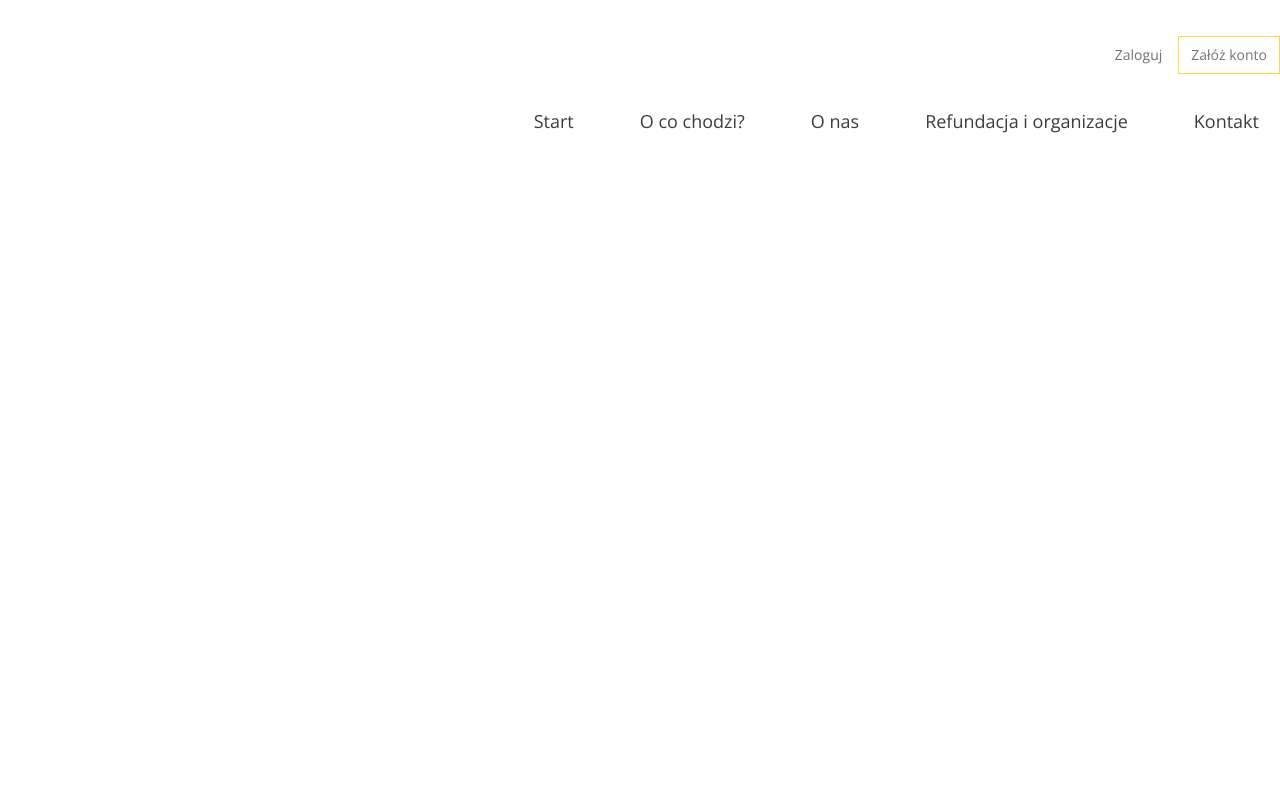
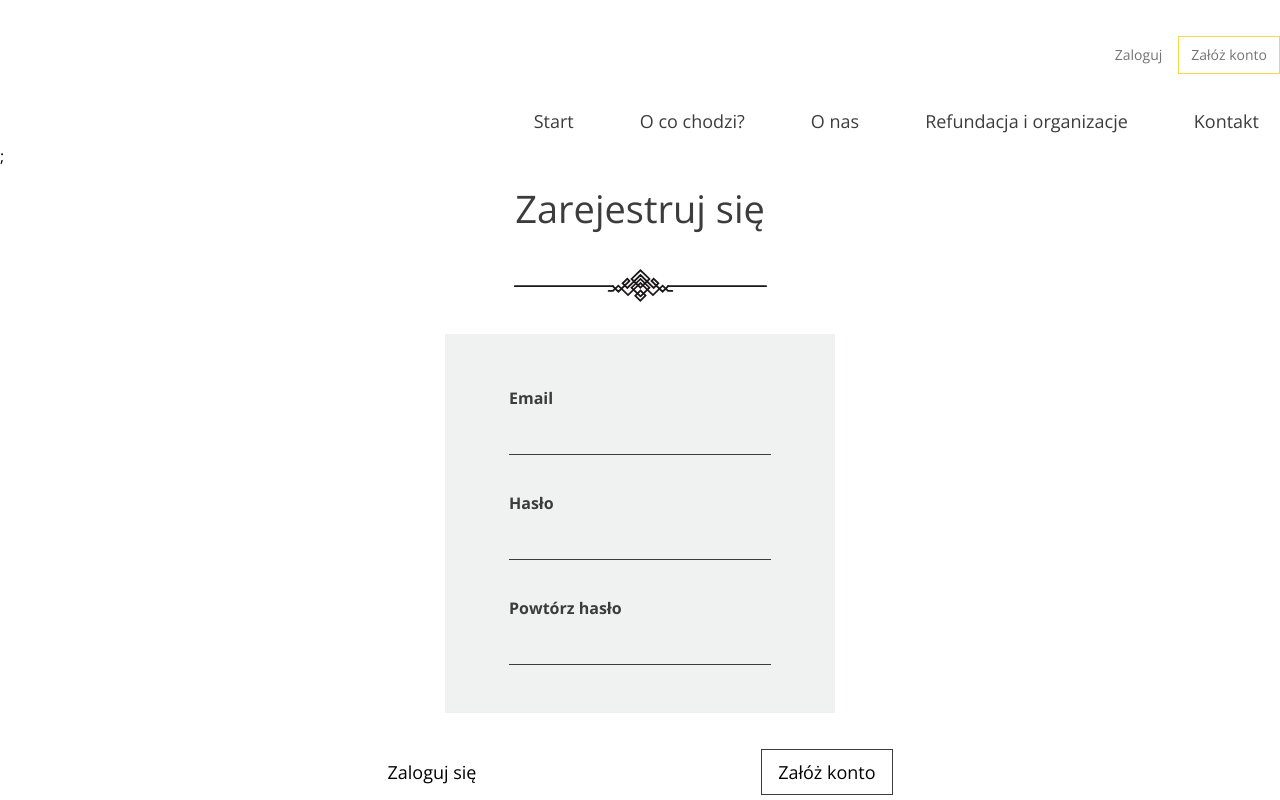
Before and after one commit to Ajek1993/OddajRzeczy, a Next.js app: page /register in a window 1280 px wide. Built offline with nearby package versions, Linux system fonts and the light colour scheme.

Commit message:
add login, register, logout validation

```diff
--- /dev/null
+++ b/src/app/logout/page.jsx
@@ -0,0 +1,21 @@
+import Link from "next/link";
+import Heading from "@/components/Heading";
+import Navigation from "@/components/Navigation";
+
+export default function page() {
+  return (
+    <div className="flex flex-col items-center">
+      <Navigation />
+      <div className="mt-24">
+        <Heading title={["Wylogowanie nastąpiło pomyślnie"]} />
+      </div>
+
+      <Link
+        href="/"
+        className="w-[160px] text-lg text-black mt-9 font-light text-center border-solid border-text_color border px-4 py-3"
+      >
+        Strona główna
+      </Link>
+    </div>
+  );
+}
--- a/src/app/register/page.jsx
+++ b/src/app/register/page.jsx
@@ -1,5 +1,153 @@
+"use client";
+
+import Heading from "@/components/Heading";
 import Navigation from "@/components/Navigation";
+import Link from "next/link";
+import React, { useState } from "react";
 
 export default function page() {
-  return <Navigation />;
+  const [values, setValues] = useState({
+    email: "",
+    password: "",
+    confirmPassword: "",
+  });
+
+  const [errors, setErrors] = useState({
+    email: "",
+    password: "",
+    confirmPassword: "",
+  });
+
+  const handleChange = ({ target: { name, value } }) => {
+    setValues((prev) => ({
+      ...prev,
+      [name]: value,
+    }));
+  };
+
+  const handleRegister = (e) => {
+    e.preventDefault();
+    setErrors([]);
+    // Validation
+    if (
+      values.email.indexOf("@") === -1 ||
+      values.email.lastIndexOf(".") < values.email.lastIndexOf("@")
+    ) {
+      setErrors((prev) => ({
+        ...prev,
+        email: "Podany email jest nieprawidłowy",
+      }));
+    } else {
+      setErrors((prev) => ({
+        ...prev,
+        email: "",
+      }));
+    }
+
+    if (!values.password || values.password.length < 6) {
+      setErrors((prev) => ({
+        ...prev,
+        password: "Podane hasło jest za krótkie",
+      }));
+    } else {
+      setErrors((prev) => ({
+        ...prev,
+        password: "",
+      }));
+    }
+
+    if (!values.confirmPassword || values.confirmPassword !== values.password) {
+      setErrors((prev) => ({
+        ...prev,
+        confirmPassword: "Podane hasła nie są identyczne",
+      }));
+    } else {
+      setErrors((prev) => ({
+        ...prev,
+        confirmPassword: "",
+      }));
+    }
+  };
+  return (
+    <>
+      <Navigation />;
+      <Heading title={["Zarejestruj się"]} />
+      <form className="bg-secondaryBcg w-[85%] md:w-[390px] m-auto px-16 py-12 text-text_color">
+        <div className="flex flex-col">
+          <label className="font-semibold mb-2 py-1" htmlFor="email">
+            Email
+          </label>
+          <input
+            className={`bg-transparent outline-none py-1 border-b ${
+              errors.email ? "border-red-600" : "border-text_color"
+            } border-solid`}
+            type="email"
+            id="email"
+            name="email"
+            value={values.email}
+            onChange={handleChange}
+          />
+          {errors.email && (
+            <p className="text-red-600 text-xs font-bold mt-1">
+              {errors.email}
+            </p>
+          )}
+        </div>
+        <div className="flex flex-col mt-6">
+          <label className="font-semibold my-2 py-1" htmlFor="password">
+            Hasło
+          </label>
+          <input
+            className={`bg-transparent outline-none py-1 border-b ${
+              errors.password ? "border-red-600" : "border-text_color"
+            } border-solid`}
+            type="password"
+            id="password"
+            name="password"
+            value={values.password}
+            onChange={handleChange}
+          />
+          {errors.password && (
+            <p className="text-red-600 text-xs font-bold mt-1">
+              {errors.password}
+            </p>
+          )}
+          {!errors.password && errors.confirmPassword && (
+            <p className="text-red-600 text-xs font-bold mt-1">
+              {errors.confirmPassword}
+            </p>
+          )}
+        </div>
+        <div className="flex flex-col mt-6">
+          <label className="font-semibold my-2 py-1" htmlFor="confirmPassword">
+            Powtórz hasło
+          </label>
+          <input
+            className={`bg-transparent outline-none py-1 border-b ${
+              errors.confirmPassword ? "border-red-600" : "border-text_color"
+            } border-solid`}
+            type="password"
+            id="confirmPassword"
+            name="confirmPassword"
+            value={values.confirmPassword}
+            onChange={handleChange}
+          />
+          {errors.confirmPassword && (
+            <p className="text-red-600 text-xs font-bold mt-1">
+              {errors.confirmPassword}
+            </p>
+          )}
+        </div>
+      </form>
+      <nav className="w-[85%] md:w-[505px] m-auto flex items-center justify-between gap-4 text-lg text-black mt-9 font-light">
+        <Link href="/login">Zaloguj się</Link>
+        <button
+          className="border-solid border border-text_color py-2 px-4 hover:bg-secondaryBcg"
+          onClick={handleRegister}
+        >
+          Załóż konto
+        </button>
+      </nav>
+    </>
+  );
 }
--- a/src/components/Navigation.jsx
+++ b/src/components/Navigation.jsx
@@ -16,7 +16,7 @@ export default function Navigation() {
         </Link>
       </nav>
       <nav className="bottomNav flex flex-col md:flex-row items-center justify-end gap-6 text-lg text-text_color mt-6">
-        <Link href="#section-1" className={styleLink}>
+        <Link href="/" className={styleLink}>
           Start
         </Link>
         <Link href="#section-2" className={styleLink}>
```
Also changed, not shown: src/components/Home/HomeContact.jsx (+8 -2 lines).
